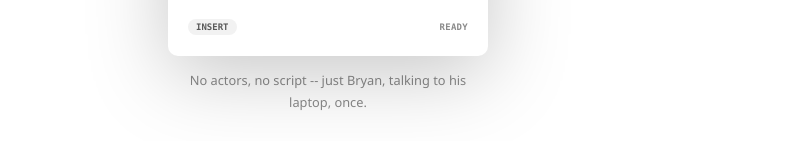
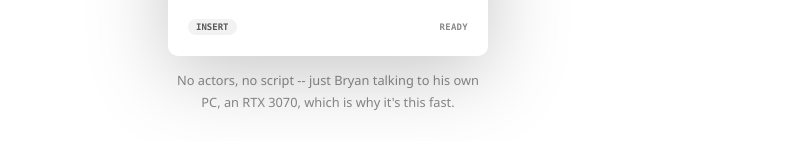
Before and after one commit to bryramirezp/dictation-tool, a website: page docs/index.html in a window 1280 px wide. Shown: the part 644-785 px from the top of the page, without its empty margins (312-1119 px from the left). Drawn offline with Linux system fonts and the light colour scheme.

Commit message:
Say which GPU the hero's real capture was recorded on
The RTX 3070 is why the replayed dictation is fast -- worth saying
outright rather than leaving speed unexplained.

```diff
--- a/docs/index.html
+++ b/docs/index.html
@@ -156,7 +156,8 @@
         </div>
       </div>
       <p class="demo-caption" data-demo-caption hidden>
-        No actors, no script -- just Bryan, talking to his laptop, once.
+        No actors, no script -- just Bryan talking to his own PC, an RTX
+        3070, which is why it's this fast.
       </p>
     </div>
 
```
